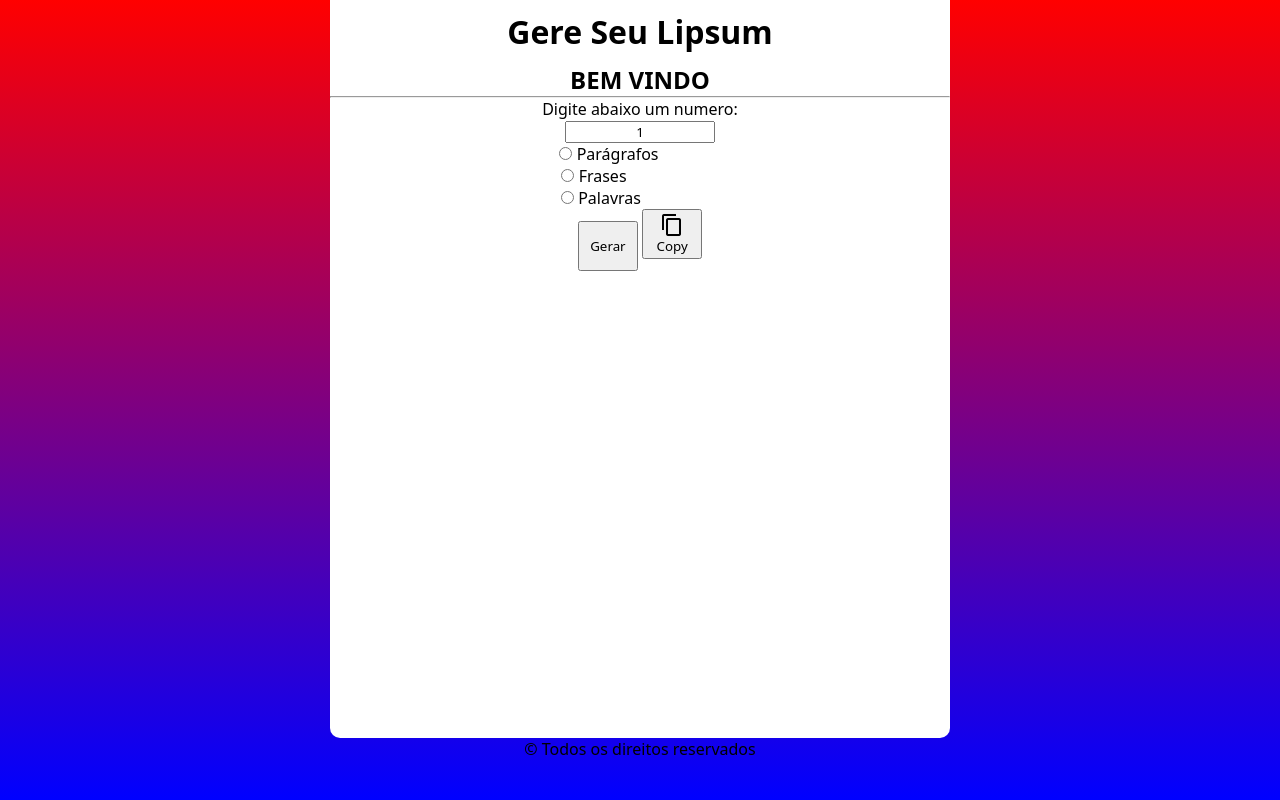
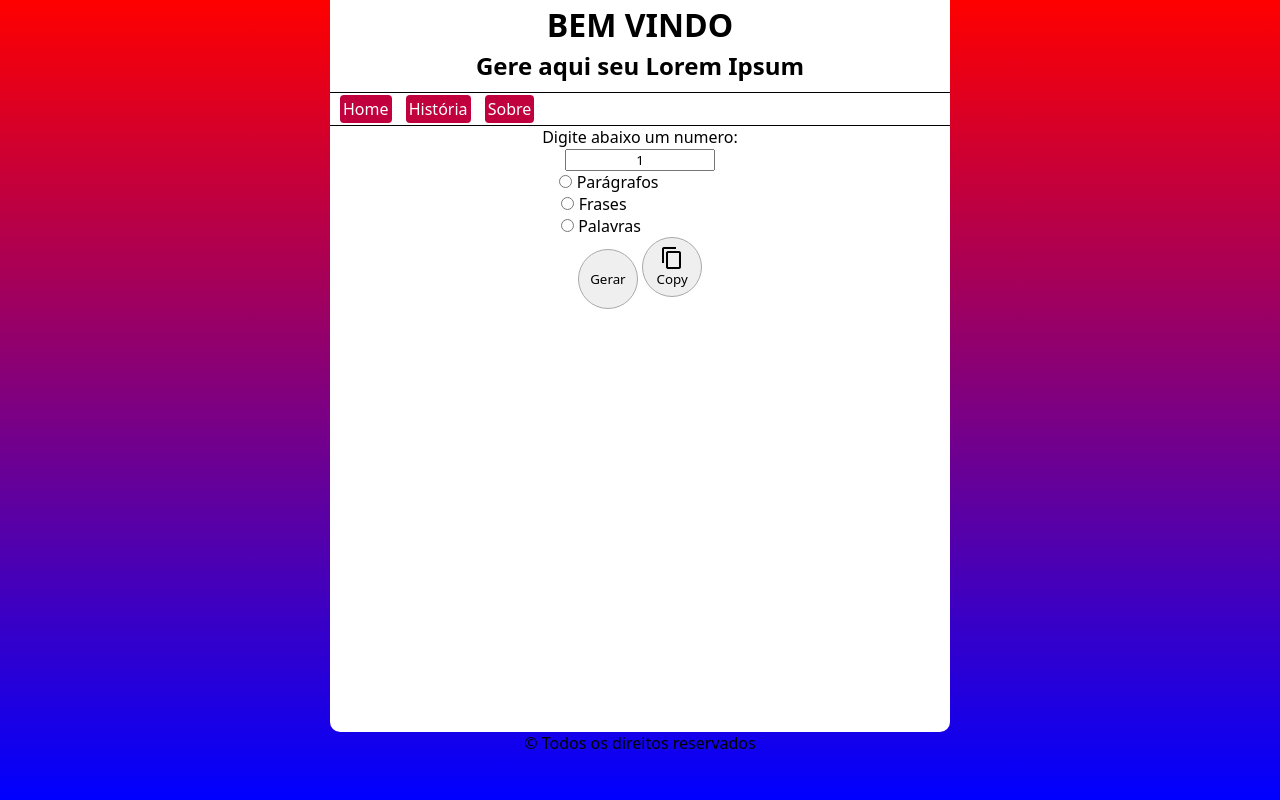
Before and after one commit to EduardoDuduu/lorem_gerador, a plain HTML site: page index.html in a window 1280 px wide. Drawn offline with nearby package versions, Linux system fonts and the light colour scheme.

Commit message:
Update-Projeto-LoremIpsum-29/01/23
Versão de referência:
v1.0.0

Construí os menus, melhorei o aspecto de alguns botões e organizei uma parte do JavaScript.

```diff
--- a/estilos/style.css
+++ b/estilos/style.css
@@ -30,7 +30,11 @@ header {
 }
 
 header h1 {
-    padding: 10px 0px;
+    padding: 3px 0px;
+}
+
+header h2 {
+    padding-bottom: 10px;
 }
 
 main {
@@ -41,6 +45,22 @@ main {
     background-color: white;
 }
 
+main menu {
+    text-align: left;
+    padding: 5px 0px;
+    border-width: 1px 0px 1px 0px;
+    border-style: solid;
+}
+
+main menu a {
+    text-decoration: none;
+    color: white;
+    margin-left: 10px;
+    padding: 3px;
+    border-radius: 4px;
+    background-color: #C1003E;
+}
+
 main div input#chosen-number {
     max-width: 150px;
     text-align: center;
@@ -48,13 +68,11 @@ main div input#chosen-number {
 
 input[type=number]::-webkit-inner-spin-button {
     -webkit-appearance: none;
-
 }
 
 input[type=number] {
    -moz-appearance: textfield;
    appearance: textfield;
-
 }
 
 div#box-paragraph, div#box-phrase, div#box-word {
@@ -75,9 +93,14 @@ div#box-word {
     left: -39px;
 }
 
+div#box-generate-and-copy > button {
+    border: 1px solid darkgrey;
+    border-radius: 50%;
+}
+
 button#btn, button#generate-button {
     width: 60px;
-    height: 50px;
+    height: 60px;
 }
 
 button#btn > span {
--- a/index.html
+++ b/index.html
@@ -19,11 +19,16 @@
 
 <body>
     <header>
-        <h1>Gere Seu Lipsum</h1>
-        <h2>BEM VINDO</h2>
-        <hr>
+        <h1>BEM VINDO</h1>
+        <h2>Gere aqui seu Lorem Ipsum</h2>
     </header>
     <main>
+        <menu>
+            <a href="index.html">Home</a>
+            <a href="loremHistory.html">História</a>
+            <a href="aboutSite.html">Sobre</a>
+        </menu>
+
         <div id="box-num-select"> <!--Caixa com a seleção do número-->
             <label for="chosen-number">Digite abaixo um numero:</label> <br>
             <input type="number" id="chosen-number" value="1" minlength="1" maxlength="100" required>
@@ -44,7 +49,7 @@
             <label for="word-select">Palavras</label>
         </div>
 
-        <div>
+        <div id="box-generate-and-copy">
             <button type="button" id="generate-button">Gerar</button>
             <!--Botão para copiar o texto-->
             <button id="btn" data-clipboard-target="#lorem-ipsum">
```
